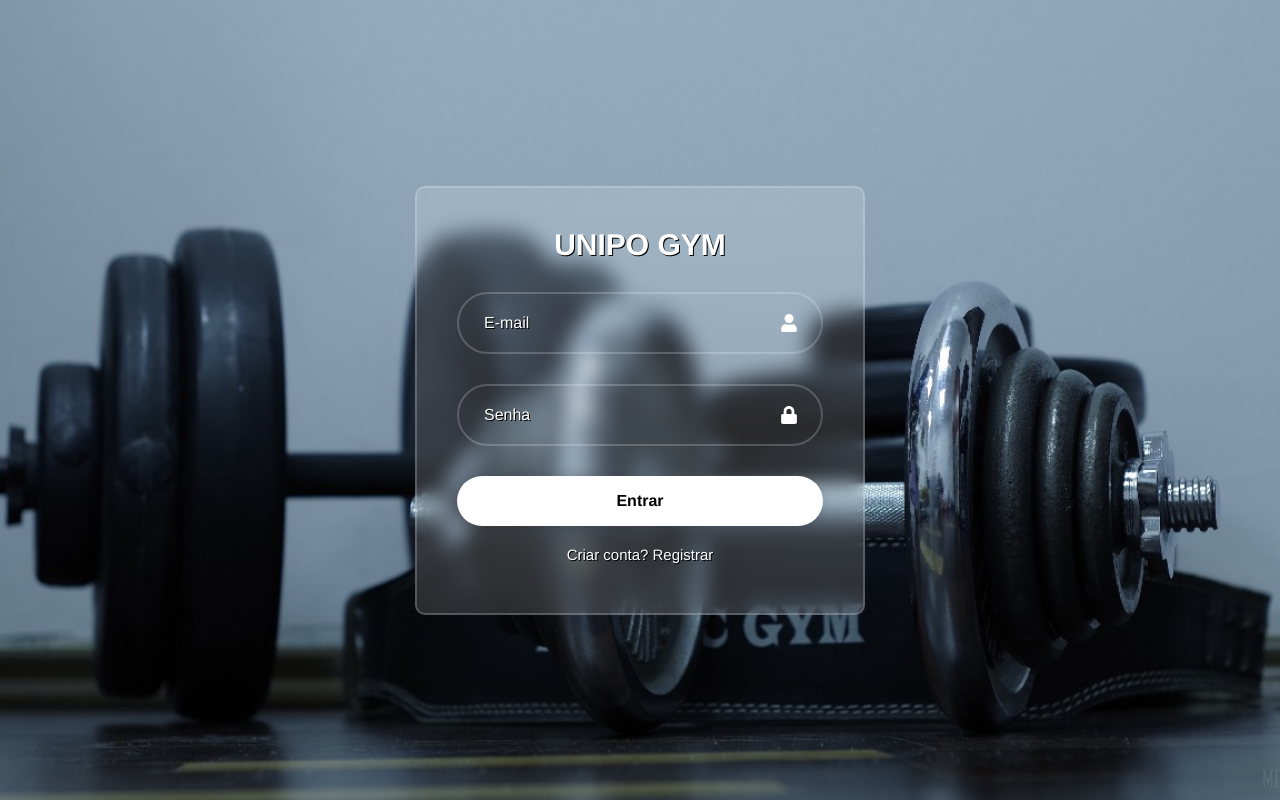
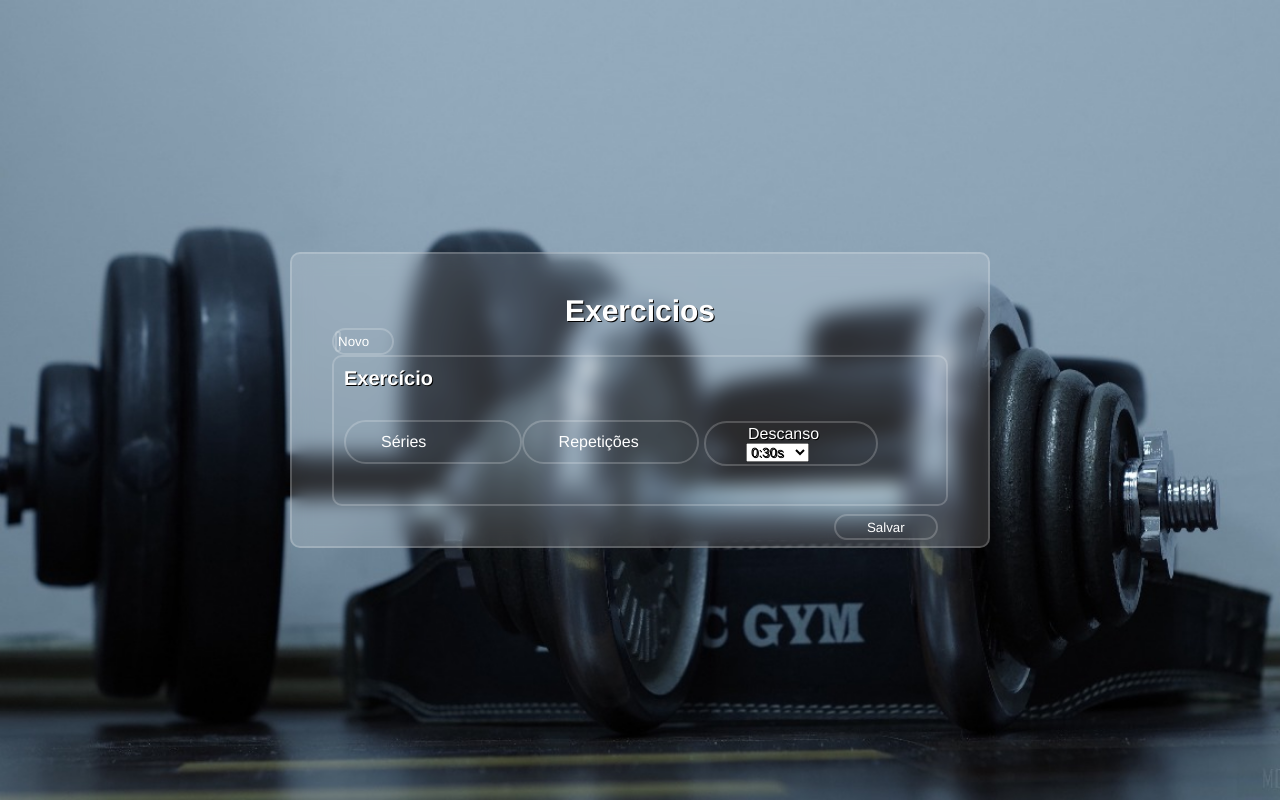
Before and after one commit to Caiohere/UnipoGym, a React (Create React App) app in the folder Frontend/my-app/: page /gerador in a window 1280 px wide. Built offline with nearby package versions, Linux system fonts and the light colour scheme; no server answers.

Commit message:
Tela geração de treino

```diff
--- a/Frontend/my-app/src/App.jsx
+++ b/Frontend/my-app/src/App.jsx
@@ -1,13 +1,24 @@
+import { Route, Routes } from 'react-router-dom';
+import { BrowserRouter } from 'react-router-dom';
+import Login from './Components/Login/Login';
+import Gerador from './Components/Generator/Gerador';
 import './App.css'
-import Login from './Components/Login/Login'
+
 
 function App() {
+  console.log('Login:', Login);
+  console.log('Gerador:', Gerador);
 
   return (
-   <div className='App'>
-    <Login/>
-   </div>
-  )
+    <div className="App">
+      <BrowserRouter>
+        <Routes>
+          <Route path="/" element={<Login />} />
+          <Route path="/gerador" element={<Gerador />} />
+        </Routes>
+      </BrowserRouter>
+    </div>
+  );
 }
 
-export default App
+export default App;
--- /dev/null
+++ b/Frontend/my-app/src/Components/Generator/Gerador.css
@@ -0,0 +1,92 @@
+.gerador .container {
+    width: 700px;
+    background-color: rgba(255, 255, 255, 0.15) ;
+    backdrop-filter: blur(10px);
+    border: 2px solid rgba(255, 255, 255, 0.2);
+    padding: 40px;
+    border-radius: 10px;
+
+}
+
+.gerador .container h1 {
+    text-align: center;
+    font-size: 30px;
+    color: #fff;
+}
+
+.gerador .container2 {
+    border: 2px solid rgba(255, 255, 255, 0.2);
+    border-radius: 10px;
+    padding: 10px;
+
+}
+
+.gerador .container2 h2{
+    font-size: 20px;
+    color: #fff;
+
+}
+
+.gerador .container .input-field {
+    position: relative;
+    width: 30%;
+    height: 25px;
+    margin: 30px auto;
+    text-shadow: none;
+    background-color: transparent;
+    outline: none;
+    border: 2px solid rgba(255, 255, 255, 0.2);
+    border-radius: 40px;
+    font-size: 16px;
+    color: #fff;
+    padding: 20px 35px;
+}
+.gerador .container2 input::placeholder{
+    color: #fff;
+}
+
+.gerador .container2 label{
+    color: #fff;
+    padding: 2px;
+}
+
+.gerador .container2 .int{
+    position: absolute;
+    right: 110px;
+    top: 167px;
+    border: 2px solid rgba(255, 255, 255, 0.2);
+    width: 25%;
+    border-radius: 40px;
+    font-size: 16px;
+    padding: 2px 40px;
+    text-shadow: none;
+}
+
+.gerador .container .salvar {
+    text-shadow: none;
+    position: absolute;
+    right: 50px;
+    top: 260px;
+    width: 15%;
+    height: 9%;
+    border: 2px solid rgba(255, 255, 255, 0.2);
+    background-color: transparent;
+    border-radius: 40px;
+    color: #fff;
+    outline: none;
+    cursor: pointer;
+}
+
+.gerador .container .menu{
+    text-shadow: none;
+    width: 10%;
+    height: 9%;
+    border: 2px solid rgba(255, 255, 255, 0.2);
+    background-color: transparent;
+    border-radius: 40px;
+    color: #fff;
+    outline: none;
+    cursor: pointer;
+    padding: 1px;
+
+}
--- /dev/null
+++ b/Frontend/my-app/src/Components/Generator/Gerador.jsx
@@ -0,0 +1,37 @@
+import React from "react";
+//import { useState } from "react";
+import "./Gerador.css"
+
+const Gerador = () => {
+    return(
+        <div className="gerador">
+            <div className="container">
+                <form>
+                    <h1>Exercicios</h1>
+                    <div className="menu">
+                            <button className="menu">Novo</button>
+                        </div>
+                    <div className="container2">
+                        <h2>Exercício</h2>
+                        <input type="number" placeholder="Séries" className="input-field"/>
+                        <input type="number" placeholder="Repetições" className="input-field"/>
+                        <div className="int">
+                        <label className="l1">Descanso</label>
+                        <select name="Intervalo" className="Intervalo">
+                            <option value="00:30">0:30s</option>
+                            <option value="00:45">0:45s</option>
+                            <option value="01:00">01:00s</option>
+                            <option value="01:30">01:30s</option>
+
+                        </select>
+                        </div>
+
+                    </div>
+                    <button className="salvar">Salvar</button>
+                </form>
+            </div>
+        </div>
+    )
+}
+
+export default Gerador
--- a/Frontend/my-app/src/Components/Login/Login.css
+++ b/Frontend/my-app/src/Components/Login/Login.css
@@ -1,4 +1,4 @@
-.container{
+.login .container{
     width: 450px;
     background-color: rgba(255, 255, 255, 0.15);
     backdrop-filter: blur(10px);
@@ -8,13 +8,13 @@
 
 }
 
-.container h1{
+.login .container h1{
     text-align: center;
     font-size: 30px;
     color: #fff;
 }
 
-.container .input-field {
+.login .container .input-field {
     position: relative;
     width: 100%;
     height: 50%;
@@ -22,7 +22,7 @@
 
 }
 
-.input-field input {
+.login .input-field input {
     width: 100%;
     height: 100%;
     background-color: transparent;
@@ -34,11 +34,11 @@
     padding: 20px 25px;
 }
 
-.input-field input::placeholder{
+.login .input-field input::placeholder{
     color: #fff;
 }
 
-.input-field .icon{
+.login .input-field .icon{
     position: absolute;
     right: 25px;
     top: 50%;
@@ -47,31 +47,31 @@
     color: #fff;
 }
 
-.container .recall-forget {
+.login .container .recall-forget {
     display: flex;
     justify-content: space-between;
     font-size: 14.5px;
     margin: -15px 0 15px;
 }
 
-.recall-forget label{
+.login .recall-forget label{
     color: #fff;
 }
 
-.recall-forget input {
+.login .recall-forget input {
     margin-right: 5px;
 }
 
-.recall-forget a, .signup-link p a {
+.login .recall-forget a, .signup-link p a {
     color: #fff;
     text-decoration: none;
 }
 
-.recall-forget a:hover, .signup-link p a:hover{
+.login .recall-forget a:hover, .signup-link p a:hover{
     text-decoration: underline;
 }
 
-.container button {
+.login .container button {
     width: 100%;
     height:50px;
     background-color: #fff;
@@ -86,17 +86,17 @@
 
 }
 
-.container .signup-link {
+.login .container .signup-link {
     font-size: 15px;
     text-align: center;
     margin: 20px 0 10px;
 
 }
 
-.singup-link p a {
+.login .singup-link p a {
     color: #fff;
 }
 
-.signup-link p {
+.login .signup-link p {
     color: #fff;
 }
--- a/Frontend/my-app/src/Components/Login/Login.jsx
+++ b/Frontend/my-app/src/Components/Login/Login.jsx
@@ -1,5 +1,6 @@
 import { FaUser, FaLock } from 'react-icons/fa';
 import React, { useState } from "react";
+import { useNavigate } from 'react-router-dom';
 import { auth, createUserWithEmailAndPassword, signInWithEmailAndPassword } from "../../firebase";
 
 import "./Login.css";
@@ -8,6 +9,8 @@ const Login = () => {
   const [username, setUsername] = useState("");
   const [password, setPassword] = useState("");
   const [isRegistering, setIsRegistering] = useState(false); // Para controlar se é login ou registro
+  const navigate = useNavigate();
+
 
   // Função para lidar com login ou registro
   async function handleAuth(event) {
@@ -29,6 +32,7 @@ const Login = () => {
         const userCredential = await signInWithEmailAndPassword(auth, username, password);
         console.log("Usuário logado:", userCredential.user);
         alert("Login efetuado com sucesso!")
+        navigate('/gerador');
       } catch (error) {
         console.error("Erro ao fazer login:", error.message);
         alert(error.message);
@@ -37,7 +41,7 @@ const Login = () => {
   }
 
   return (
-    <div>
+    <div className="login">
       <div className="container">
         <form onSubmit={handleAuth}>
           <h1>UNIPO GYM</h1>
--- a/Frontend/my-app/src/index.js
+++ b/Frontend/my-app/src/index.js
@@ -1,14 +1,14 @@
 import React from 'react';
 import ReactDOM from 'react-dom/client';
 import './index.css';
-import App from './App';
+import App from './App.jsx';
 import reportWebVitals from './reportWebVitals';
+
+
 
 const root = ReactDOM.createRoot(document.getElementById('root'));
 root.render(
-  <React.StrictMode>
-    <App />
-  </React.StrictMode>
+  <App />
 );
 
 // If you want to start measuring performance in your app, pass a function
```
Also changed, not shown: 1 other file (tests, documents, lock files or other folders).
